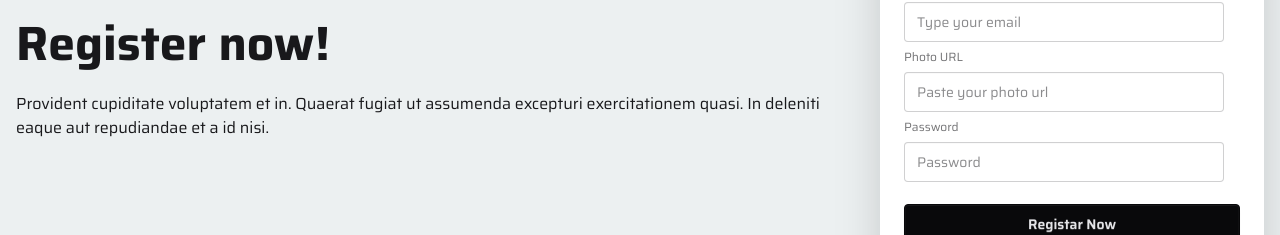
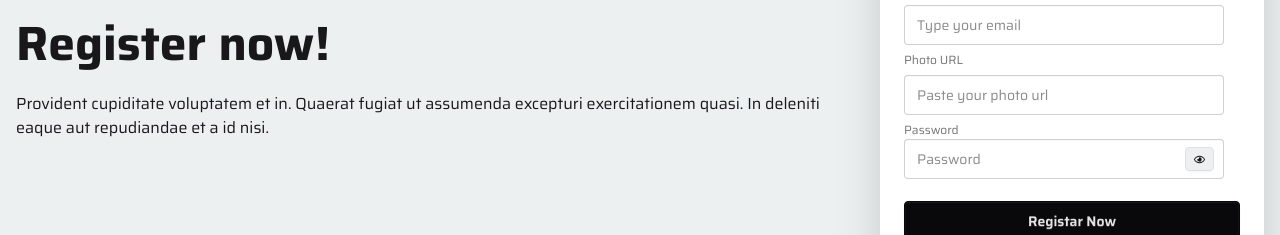
Before and after one commit to codebyanwar/PawCare, a React (Vite) app: page /register in a window 1280 px wide. Shown: the part 374-609 px from the top of the page. Built offline with nearby package versions, Linux system fonts and the light colour scheme; no server answers; a web font is replaced by a local one.

Commit message:
project updated

```diff
--- a/src/Component/Form/LoginForm.jsx
+++ b/src/Component/Form/LoginForm.jsx
@@ -1,6 +1,7 @@
 import React, { use, useState } from "react";
 import { Form, Link, useLocation, useNavigate } from "react-router";
 import { AuthContext } from "../../Provider/AuthProvider";
+import { FaRegEye, FaRegEyeSlash } from "react-icons/fa";
 
 const LoginForm = () => {
 
@@ -65,10 +66,11 @@ const LoginForm = () => {
                   placeholder="Password"
                 />
                 <button
+                  type="button"
                   onClick={() => setShowPassword(!showPassword)}
                   className="btn btn-xs absolute top-6.5 right-6.5"
                 >
-                  Eye
+                  {!showPassword ? <FaRegEye /> : <FaRegEyeSlash />}
                 </button>
               </div>
 
@@ -78,7 +80,9 @@ const LoginForm = () => {
 
               {error && <p className="text-red-600">{error}</p>}
 
-              <button type="submit" className="btn btn-neutral mt-4">Login</button>
+              <button type="submit" className="btn btn-neutral mt-4">
+                Login
+              </button>
             </fieldset>
             <div className="text-center">
               <p className="text-[16px]">
--- a/src/Component/Form/RegisterForm.jsx
+++ b/src/Component/Form/RegisterForm.jsx
@@ -1,12 +1,14 @@
 import React, { use, useState } from 'react';
 import { Form, Link, useNavigate } from 'react-router';
 import { AuthContext } from '../../Provider/AuthProvider';
+import { FaRegEye, FaRegEyeSlash } from 'react-icons/fa';
 
 
 const RegisterForm = () => {
 
   const { createUser, setUser, updateUserProfile } = use(AuthContext);
   const [nameError, setNameError] = useState("");
+  const [showPassword, setShowPassword] = useState(false);
 
   const navigate = useNavigate();
 
@@ -57,36 +59,63 @@ const RegisterForm = () => {
           <h1 className="text-5xl font-bold">Register now!</h1>
           <p className="py-6">
             Provident cupiditate voluptatem et in. Quaerat fugiat ut assumenda
-            excepturi exercitationem quasi. In deleniti eaque aut repudiandae
-            et a id nisi.
+            excepturi exercitationem quasi. In deleniti eaque aut repudiandae et
+            a id nisi.
           </p>
         </div>
         <div className="card bg-base-100 w-full max-w-sm shadow-2xl">
           <Form onSubmit={handleRegister} className="card-body">
             <fieldset className="fieldset">
-
               {/* Name */}
               <label className="label">Name</label>
-              <input name='name' type="text" className="input" placeholder="Type your name" />
-              {nameError && <p className='text-red-500'>{nameError}</p>}
+              <input
+                name="name"
+                type="text"
+                className="input"
+                placeholder="Type your name"
+              />
+              {nameError && <p className="text-red-500">{nameError}</p>}
 
               {/* Email */}
               <label className="label">Email</label>
-              <input name='email' type="email" className="input" placeholder="Type your email" />
+              <input
+                name="email"
+                type="email"
+                className="input"
+                placeholder="Type your email"
+              />
 
               {/* Photo URL */}
               <label className="label">Photo URL</label>
-              <input name='photo_url' type="text" className="input" placeholder="Paste your photo url" />
+              <input
+                name="photo_url"
+                type="text"
+                className="input"
+                placeholder="Paste your photo url"
+              />
 
               {/* Password */}
-              <label className="label">Password</label>
-              <input
-                name='password'
-                type="password"
-                className="input"
-                placeholder="Password"
-              />
-              <button type='submit' className="btn btn-neutral mt-4">Registar Now</button>
+              <div className="relative">
+                <label className="label">Password</label>
+                <input
+                  name="password"
+                  type={showPassword ? "text" : "password"}
+                  className="input"
+                  placeholder="Password"
+                />
+                <button
+                  onClick={() => setShowPassword(!showPassword)}
+                  type="button"
+                  className="btn btn-xs absolute top-6.5 right-6.5"
+                >
+                  {showPassword ? <FaRegEyeSlash /> : <FaRegEye />}
+                </button>
+              </div>
+
+              {/* submit button */}
+              <button type="submit" className="btn btn-neutral mt-4">
+                Registar Now
+              </button>
             </fieldset>
             <div className="text-center">
               <p className="text-[16px]">
```
